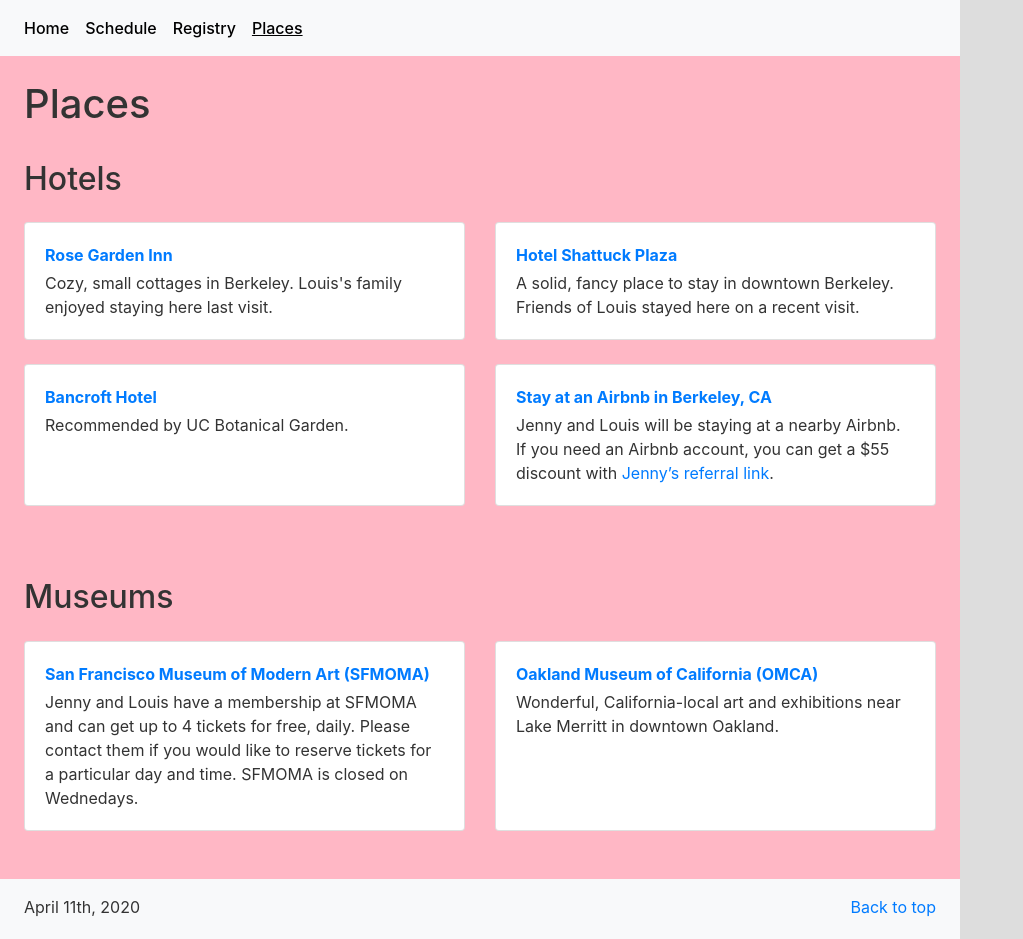
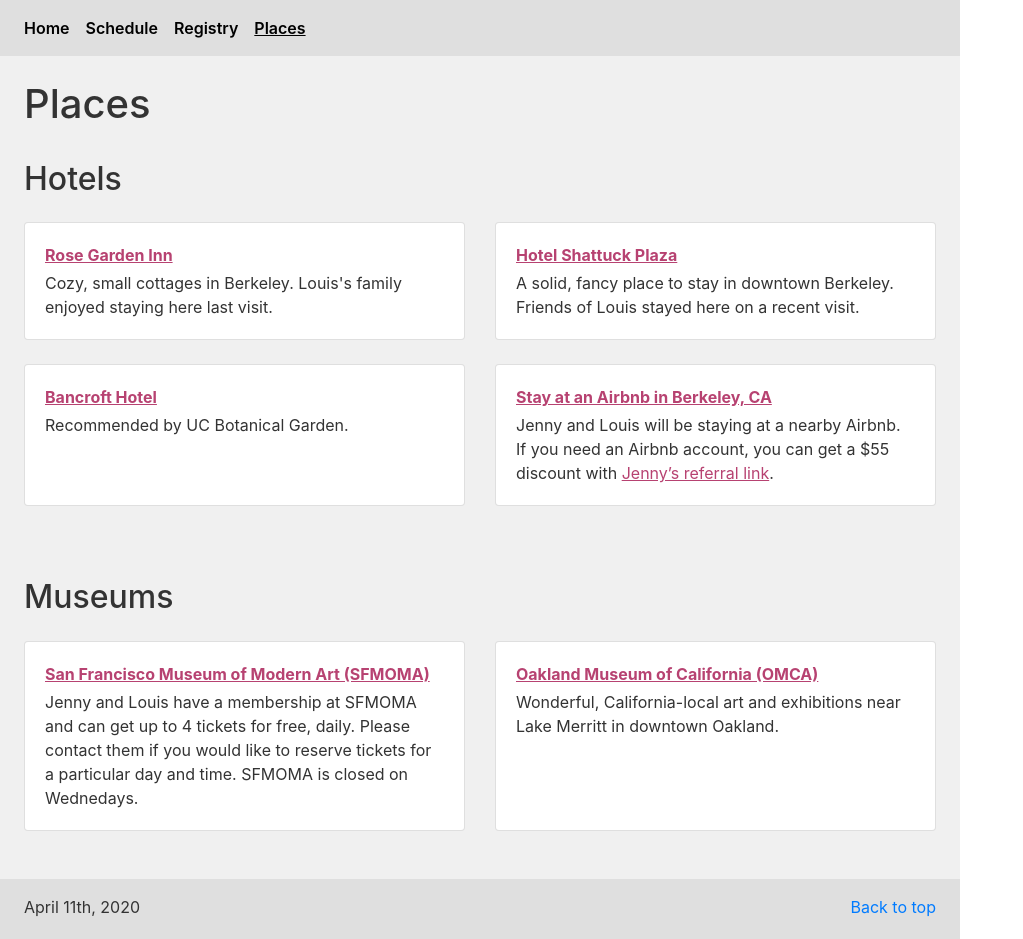
Before and after one commit to louisrawlins/jz-louis.com, a Jekyll site: the page built from places.html, in a window 1280 px wide. Shown: the whole page, without its empty margins (0-1023 px from the left). Built offline with Jekyll 4.4.1, drawn with Linux system fonts in a browser that asks for light colours.

Commit message:
adjusting colors and link style

```diff
--- a/_layouts/default.html
+++ b/_layouts/default.html
@@ -25,7 +25,8 @@
     <style>
 
       body {
-        background: #ddd;
+        background: #fff;
+        color: #333;
         max-width: 960px;
       }
 
@@ -39,21 +40,21 @@
       main#schedule,
       main#registry,
       main#places {
-        background: #ffb7c5;
+        background: #f0f0f0;
+      }
+
+      header nav.bg-light {
+        background: #dfdfdf !important;
       }
 
       footer {
-        background: #f8f9fa;
+        background: #dfdfdf;
         padding-top: 1rem;
         padding-bottom: 1rem;
       }
 
       footer p {
         margin-bottom: .25rem;
-      }
-
-      header {
-        background: #c0c0c0;
       }
 
       header .active span {
@@ -63,7 +64,27 @@
       .navbar-light .navbar-nav .nav-link,
       .navbar-light .navbar-nav .active > .nav-link {
         color: #000;
-        font-weight: 500;
+        font-weight: 600;
+      }
+
+      a.text-sakura-dark {
+        text-decoration: underline;
+        color: #b74271 !important;
+      }
+
+      a.text-sakura-dark:hover {
+        text-decoration: underline;
+        color: #823056 !important;
+      }
+
+      a.text-sakura-light {
+        text-decoration: underline;
+        color: #ffb7c5 !important;
+      }
+
+      a.text-sakura-light:hover {
+        text-decoration: underline;
+        color: #cc93a1 !important;
       }
 
     </style>
--- a/_sass/main.scss
+++ b/_sass/main.scss
@@ -1,11 +1,5 @@
-$backgroundColor: #ffffff;
-$bodyColor: #333333;
 $bodyFont: -apple-system,BlinkMacSystemFont,"Segoe UI",Helvetica,Arial,sans-serif,"Apple Color Emoji","Segoe UI Emoji","Segoe UI Symbol";
 
 body {
-  background: $backgroundColor;
-  color: $bodyColor;
   font-family: $bodyFont;
 }
-
-$sakura: #b74271;
--- a/places.html
+++ b/places.html
@@ -43,7 +43,7 @@
         <div class="card w-100 h-80 border-muted mb-4">
           <div class="card-body">
             <div class="font-weight-bold mb-1">
-              <a href="https://www.rosegardeninn.com/en-us" class="stretched-link">Rose Garden Inn</a>
+              <a href="https://www.rosegardeninn.com/en-us" class="text-sakura-dark stretched-link">Rose Garden Inn</a>
             </div>
             <div>
               Cozy, small cottages in Berkeley. Louis's family enjoyed staying here last visit.
@@ -55,7 +55,7 @@
         <div class="card w-100 h-80 border-muted mb-4">
           <div class="card-body">
             <div class="font-weight-bold mb-1">
-              <a href="https://www.hotelshattuckplaza.com/" class="stretched-link">Hotel Shattuck Plaza</a>
+              <a href="https://www.hotelshattuckplaza.com/" class="text-sakura-dark stretched-link">Hotel Shattuck Plaza</a>
             </div>
             <div>
               A solid, fancy place to stay in downtown Berkeley. Friends of Louis stayed here on a recent visit.
@@ -70,7 +70,7 @@
         <div class="card w-100 h-80 border-muted mb-4">
           <div class="card-body">
             <div class="font-weight-bold mb-1">
-              <a href="http://bancrofthotel.com/" class="stretched-link">Bancroft Hotel</a>
+              <a href="http://bancrofthotel.com/" class="text-sakura-dark stretched-link">Bancroft Hotel</a>
             </div>
             <div>
               Recommended by UC Botanical Garden.
@@ -82,10 +82,10 @@
         <div class="card w-100 h-80 border-muted mb-4">
           <div class="card-body">
             <div class="font-weight-bold mb-1">
-              <a href="https://www.airbnb.com/s/Berkeley--CA--United-States/homes?place_id=ChIJ00mFOjZ5hYARk-l1ppUV6pQ&screen_size=medium&refinement_paths%5B%5D=%2Fhomes&search_type=section_navigation" class="card-link">Stay at an Airbnb in Berkeley, CA</a>
+              <a href="https://www.airbnb.com/s/Berkeley--CA--United-States/homes?place_id=ChIJ00mFOjZ5hYARk-l1ppUV6pQ&screen_size=medium&refinement_paths%5B%5D=%2Fhomes&search_type=section_navigation" class="text-sakura-dark card-link">Stay at an Airbnb in Berkeley, CA</a>
             </div>
             <div>
-              Jenny and Louis will be staying at a nearby Airbnb. If you need an Airbnb account, you can get a $55 discount with <a href="https://www.airbnb.com/c/jennyz307?currency=USD" class="card-link">Jenny’s referral link</a>.
+              Jenny and Louis will be staying at a nearby Airbnb. If you need an Airbnb account, you can get a $55 discount with <a href="https://www.airbnb.com/c/jennyz307?currency=USD" class="text-sakura-dark card-link">Jenny’s referral link</a>.
             </div>
           </div>
         </div>
@@ -103,7 +103,7 @@
         <div class="card w-100 h-80 border-muted mb-4">
           <div class="card-body">
             <div class="font-weight-bold mb-1">
-              <a href="https://www.sfmoma.org/" class="stretched-link">San Francisco Museum of Modern Art (SFMOMA)</a>
+              <a href="https://www.sfmoma.org/" class="text-sakura-dark stretched-link">San Francisco Museum of Modern Art (SFMOMA)</a>
             </div>
             <div>
               Jenny and Louis have a membership at SFMOMA and can get up to 4 tickets for free, daily. Please contact them if you would like to reserve tickets for a particular day and time. SFMOMA is closed on Wednedays.
@@ -115,7 +115,7 @@
         <div class="card w-100 h-80 border-muted mb-4">
           <div class="card-body">
             <div class="font-weight-bold mb-1">
-              <a href="https://museumca.org/" class="stretched-link">Oakland Museum of California (OMCA)</a>
+              <a href="https://museumca.org/" class="text-sakura-dark stretched-link">Oakland Museum of California (OMCA)</a>
             </div>
             <div>
               Wonderful, California-local art and exhibitions near Lake Merritt in downtown Oakland.
```
